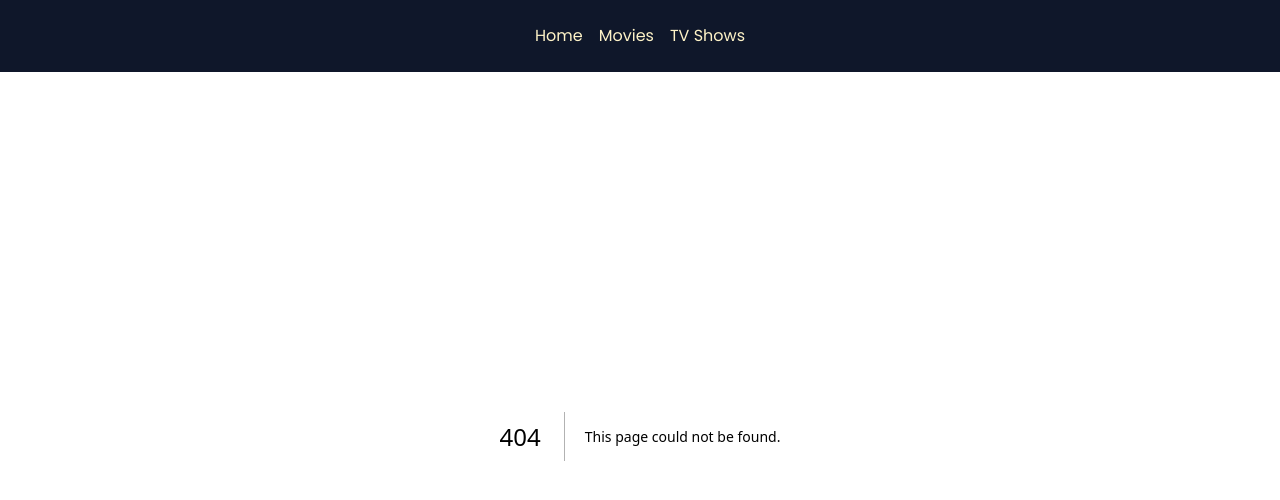
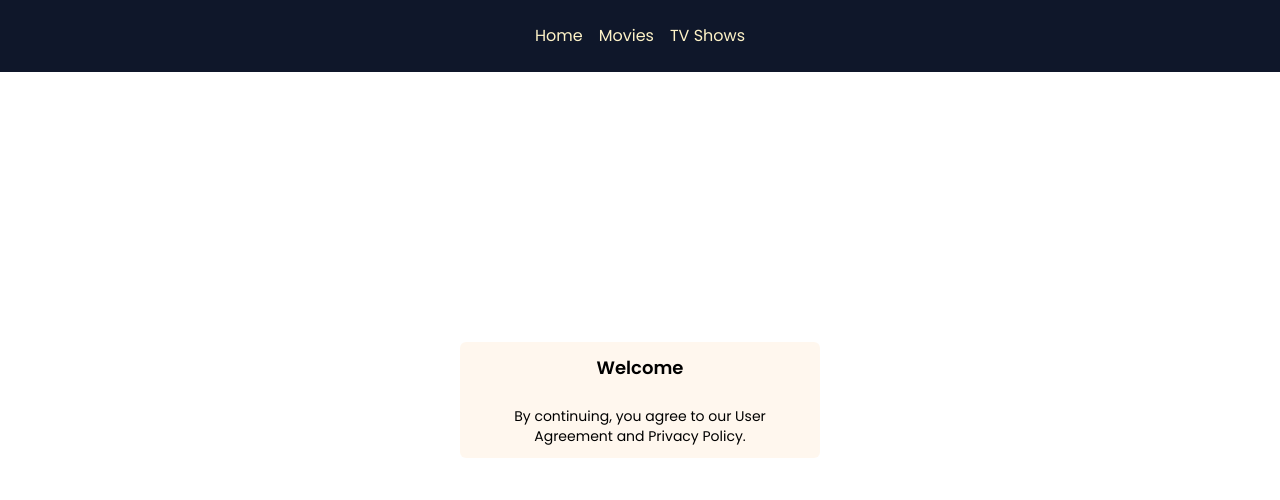
Before and after one commit to candran054/diamondtv, a Next.js app: page /sign-in in a window 1280 px wide. Before the commit this address had no page. Shown: the top 500 px of the page. Built offline with nearby package versions, Linux system fonts and the light colour scheme.

Commit message:
add sign in component

```diff
--- /dev/null
+++ b/app/(auth)/sign-in/page.tsx
@@ -0,0 +1,11 @@
+import SignIn from "@/app/components/SignIn";
+import Link from "next/link";
+import React from "react";
+
+export default function page() {
+  return (
+    <div className="absolute inset-0">
+      <SignIn />
+    </div>
+  );
+}
--- a/app/components/SignIn.tsx
+++ b/app/components/SignIn.tsx
@@ -3,12 +3,14 @@ import React from "react";
 export default function SignIn() {
   return (
     <div className="flex h-screen justify-center items-center">
-      <div className="flex flex-col justify-center py-3 text-center w-[360px] rounded-md bg-zinc-400">
+      <div className="flex flex-col justify-center py-3 text-center w-[360px] rounded-md bg-[#fed7aa]/20">
         <p className="text-lg font-semibold">Welcome</p>
-        <p className="mt-6">
+        <p className="mt-6 text-sm max-w-xs mx-auto">
           By continuing, you agree to our User Agreement and Privacy
           Policy.
         </p>
+
+        <p></p>
       </div>
     </div>
   );
--- /dev/null
+++ b/app/components/UserAuthForm.tsx
@@ -0,0 +1,5 @@
+import React from "react";
+
+export default function UserAuthForm() {
+  return <div>UserAuthForm</div>;
+}
```
Also changed, not shown: package.json (+6 -5 lines), app/components/ui/Button.tsx (added), 1 other file (tests, documents, lock files or other folders).
